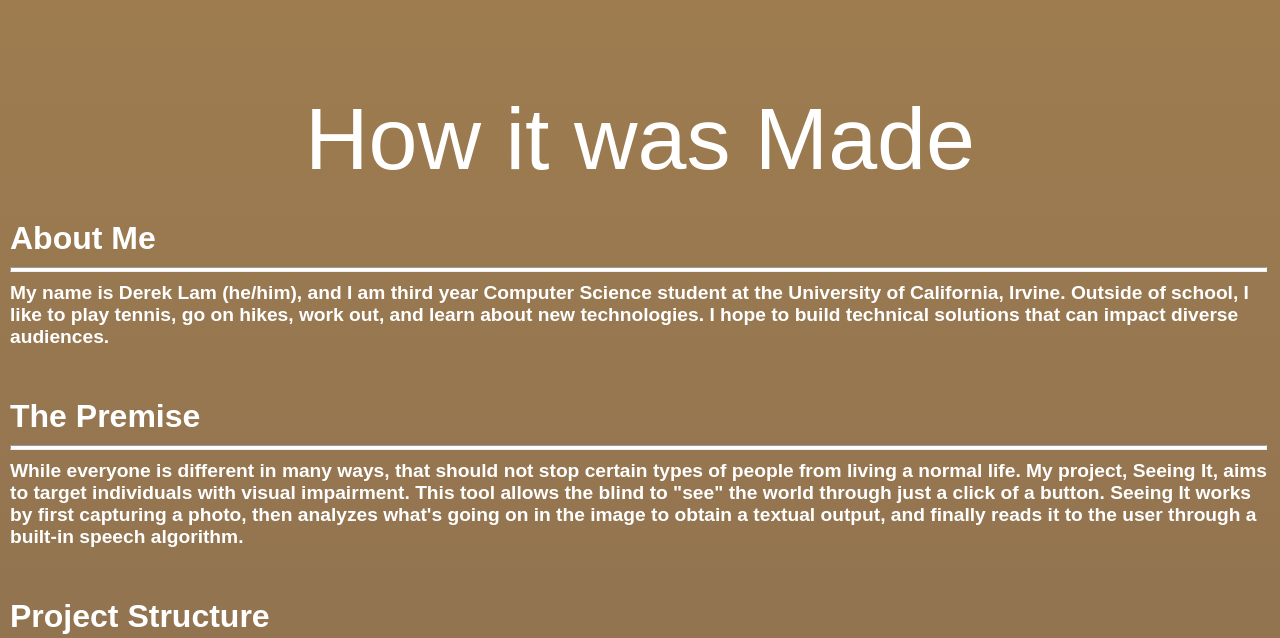
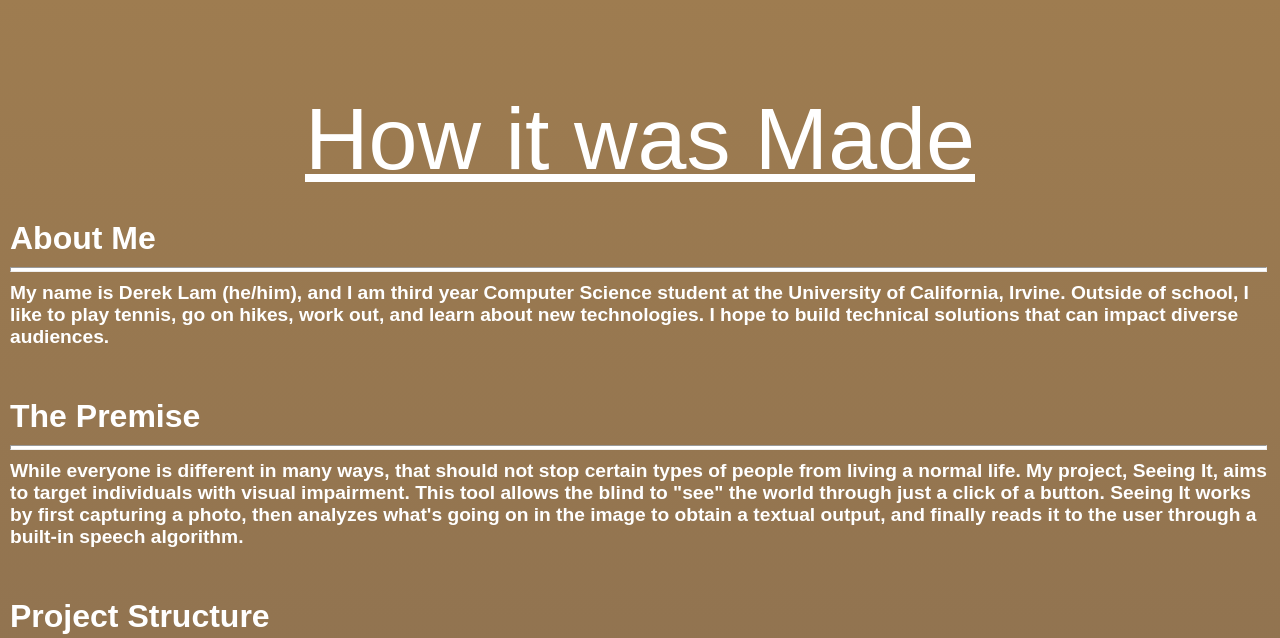
Before and after one commit to derk1021/serverless-bitproj, a website: page project/FrontEnd/index.html in a window 1280 px wide. Shown: the part 2709-3347 px from the top of the page. Drawn offline with nearby package versions, Linux system fonts and the light colour scheme.

Commit message:
underline

```diff
--- a/project/FrontEnd/index.html
+++ b/project/FrontEnd/index.html
@@ -92,7 +92,7 @@
 
   <!-- Blog Section -->
   <div class="blog__section" id="blog">
-    <div class="title__it">How it was Made</div>
+    <div class="title__it"><u>How it was Made</u></div>
     <div class="blog__container">
       <h1 id="first">About Me</h1>
       <hr class="change__width"/>
```
